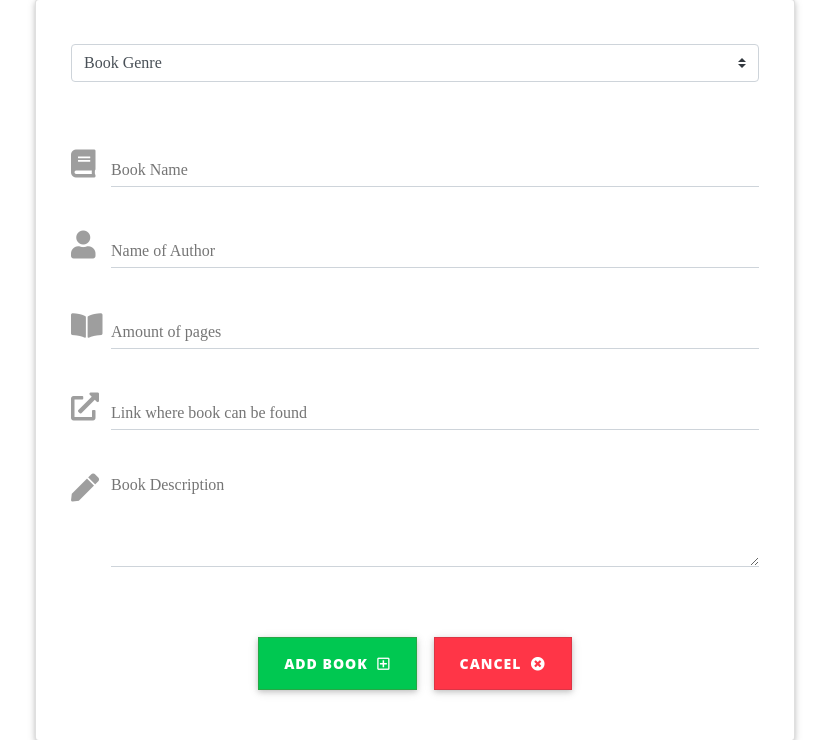
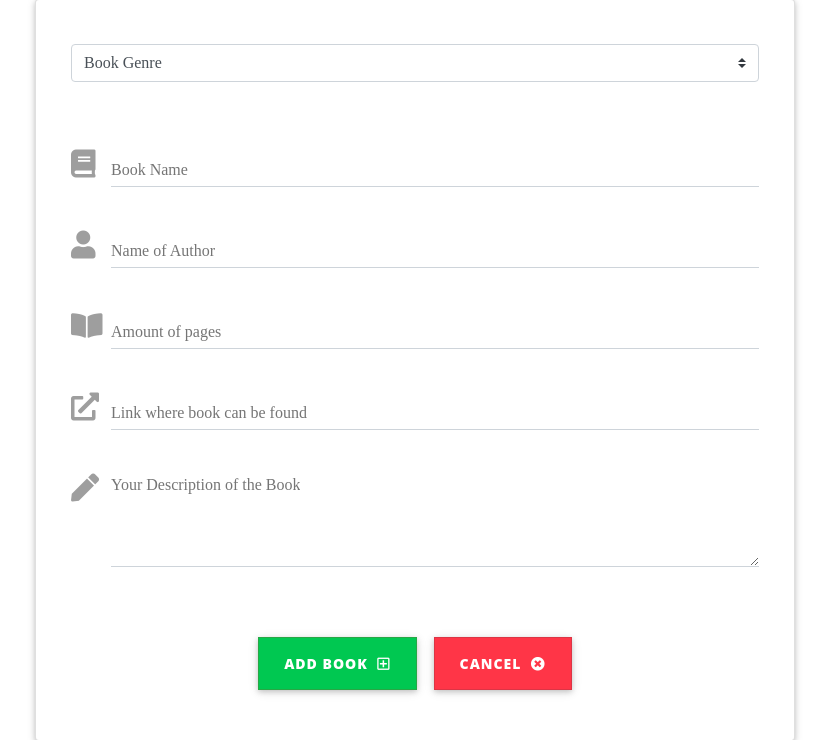
Before and after one commit to JosefinE7/MS3_book_club, a Flask app: page /add_book in a window 1280 px wide. Shown: the part 824-1564 px from the top of the page, without its empty margins (225-1054 px from the left). Run offline with Flask 2, Linux system fonts and the light colour scheme; data that the repository does not hold is empty; some libraries are stand-ins or nearby versions.

Commit message:
Fix book description label in edit and add forms

```diff
--- a/templates/add_book.html
+++ b/templates/add_book.html
@@ -100,7 +100,7 @@
 						required
 					></textarea>
 					<label for="book_description" class="font-weight-light"
-						>Book Description</label>
+						>Your Description of the Book</label>
 				</div>
 				<!-- Submit button -->
 				<div class="text-center py-4 mt-3">
--- a/templates/edit_book.html
+++ b/templates/edit_book.html
@@ -110,7 +110,7 @@
 					>
                      {{- book.book_description -}} </textarea>
 					<label for="book_description" class="font-weight-light"
-						>Book Description</label>
+						>Your Description of the Book</label>
 				</div>
 				<!-- Submit and cancel button-->
 				<div class="text-center py-4 mt-3">
```
